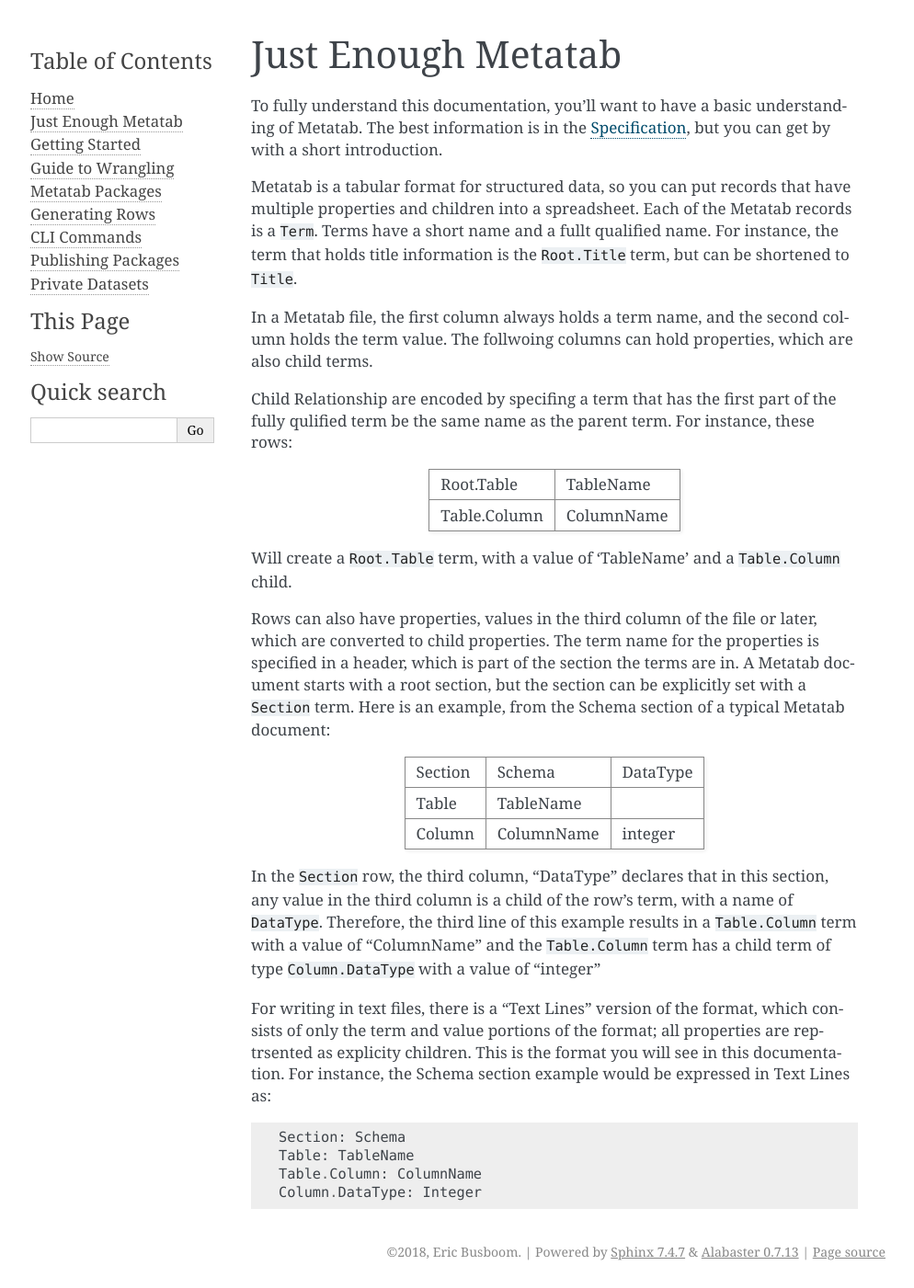
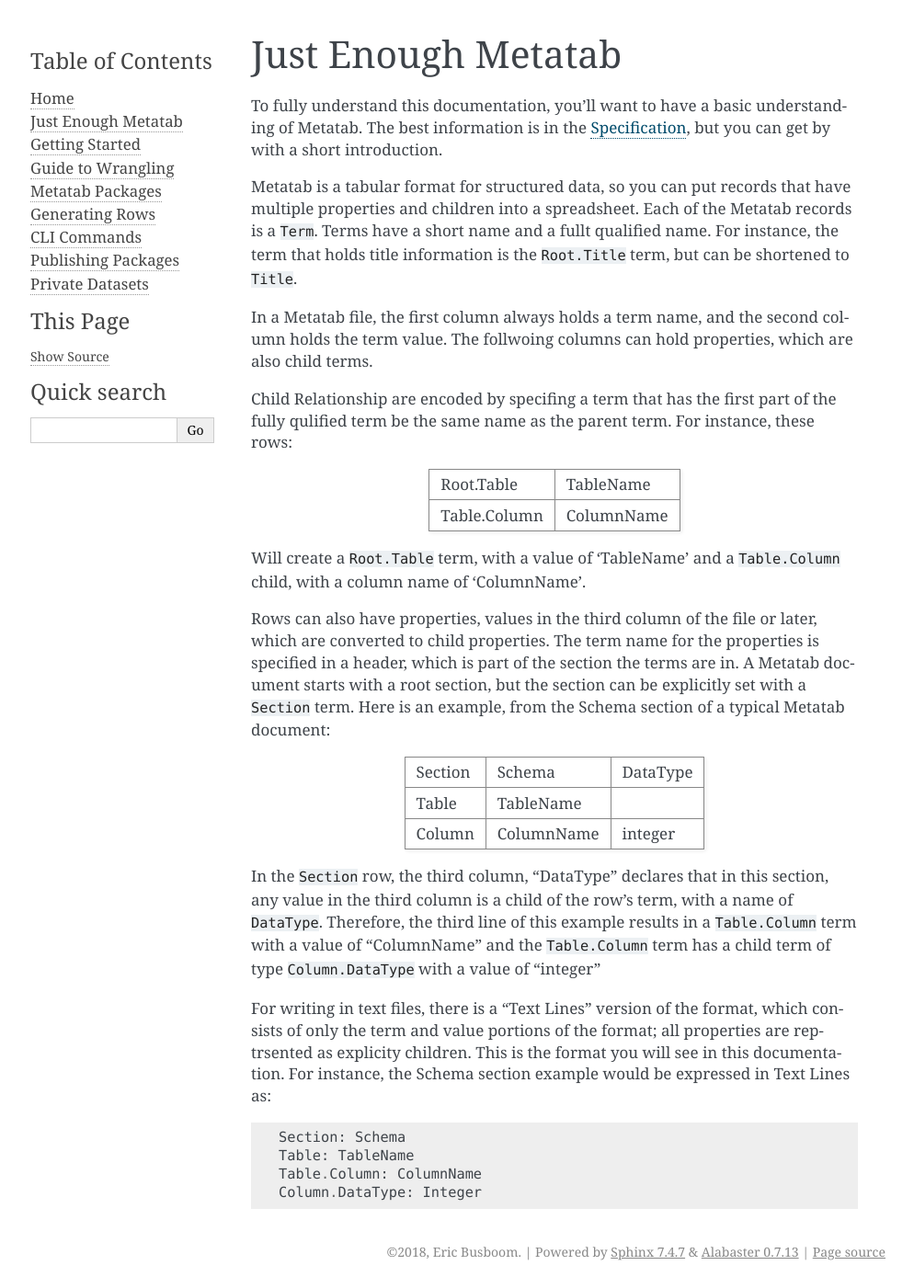
Before and after one commit to Metatab/metapack, a Sphinx documentation site: the page built from docs/source/JustEnough.rst, in a window 1280 px wide. Shown: the whole page at 92% size, without its empty margins (147-1141 px from the left). Built offline with Sphinx 7.4.7, drawn with Linux system fonts in a browser that asks for light colours.

Commit message:
update docs

```diff
--- a/docs/source/JustEnough.rst
+++ b/docs/source/JustEnough.rst
@@ -28,7 +28,7 @@ these rows:
 +--------------+------------+
 
 Will create a :code:`Root.Table` term, with a value of 'TableName' and a
-:code:`Table.Column` child.
+:code:`Table.Column` child, with a column name of 'ColumnName'.
 
 Rows can also have properties, values in the third column of the file or
 later, which are converted to child properties. The term name for the properties is specified in a header, which is part of the section the terms are in. A Metatab document starts with a root section, but the section can be explicitly set with a :code:`Section` term. Here is an example, from the Schema section of a typical Metatab document:
```
